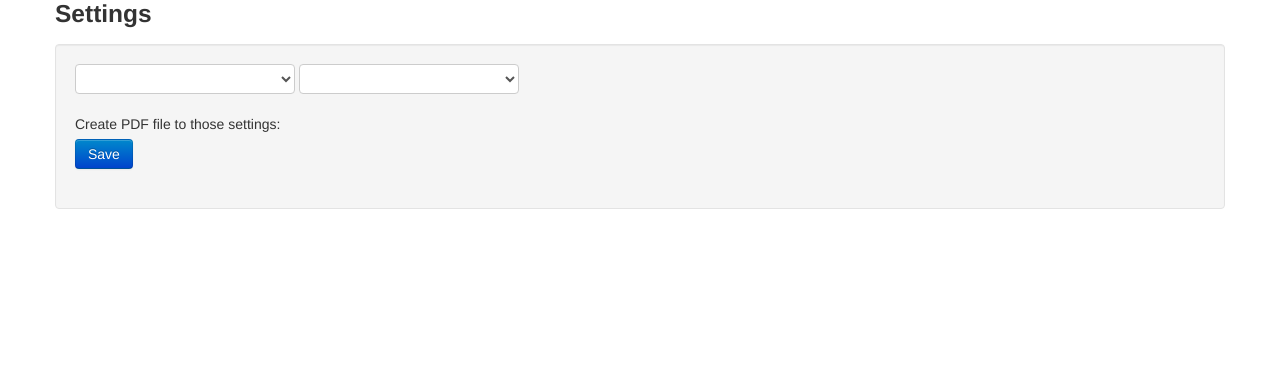
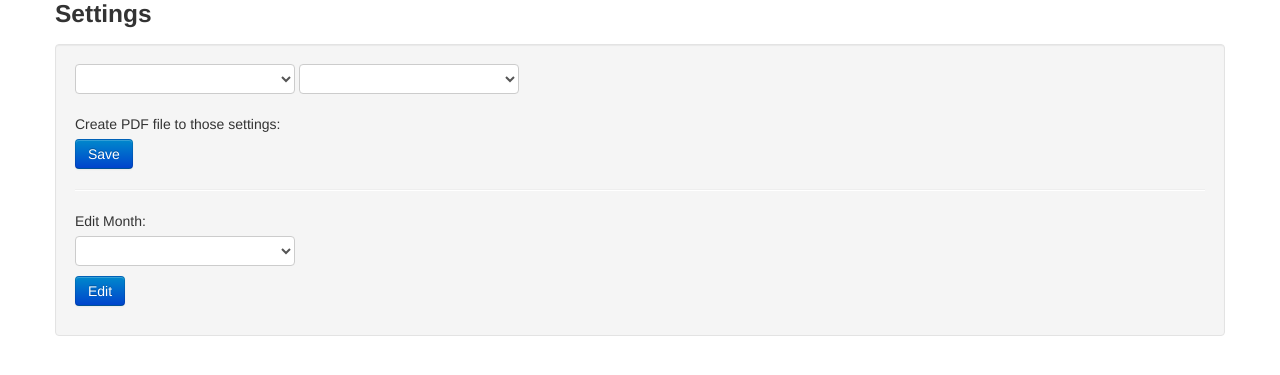
Before and after one commit to iulianstana/bill_shelter, a Flask app: page / in a window 1280 px wide. Shown: the part 196-571 px from the top of the page. Run offline with Flask 2, Linux system fonts and the light colour scheme; data that the repository does not hold is empty; parts of the project's set-up code (start-up, migrations or seed data) failed here and were passed over; some libraries are stand-ins or nearby versions.

Commit message:
[template] call edit page on require month (last 12 month can be updated)

```diff
--- a/app/templates/index.html
+++ b/app/templates/index.html
@@ -38,6 +38,10 @@
 
             preview_notice(select_old_value, select_new_value);
         });
+        $("#editButton").click(function () {
+            var href = document.getElementById("month").value;
+            location.href = href;
+        });
     });
     </script>
 {% endblock %}
@@ -55,6 +59,7 @@
             <div id="settings" class="tab-pane fade in active">
                 <h3>Settings</h3>
                 <div class="well">
+                    <div class="control-group">
                         <form class="form-horizontal" action="{{ url_for('save_pdf') }}" method="post">
                             <div class="control-group">
                                 <select class="selectpicker" id="old" name="old_month">
@@ -75,6 +80,20 @@
                             </div>
                         </form>
                     </div>
+
+                    <hr/>
+                    <div class="control-group">
+                        <label for="edit_month"> Edit Month: </label>
+                        <select class="selectpicker" id="month" name="month_id">
+                            {% for notice in month_notice %}
+                                <option value="{{ url_for('edit_water_notice', month_id=notice.id) }}"> {{ momentjs(notice.datetime).format('LL') }} </option>
+                            {% endfor %}
+                        </select>
+                        <div class="control-group">
+                            <button id="editButton" class="btn btn-primary" >Edit</button>
+                        </div>
+                    </div>
+                </div>
             </div>
             <div id="preview" class="tab-pane fade">
                 <div id="content" class="page"> </div>
```
Lines whose indentation alone changed are shown as unchanged.
